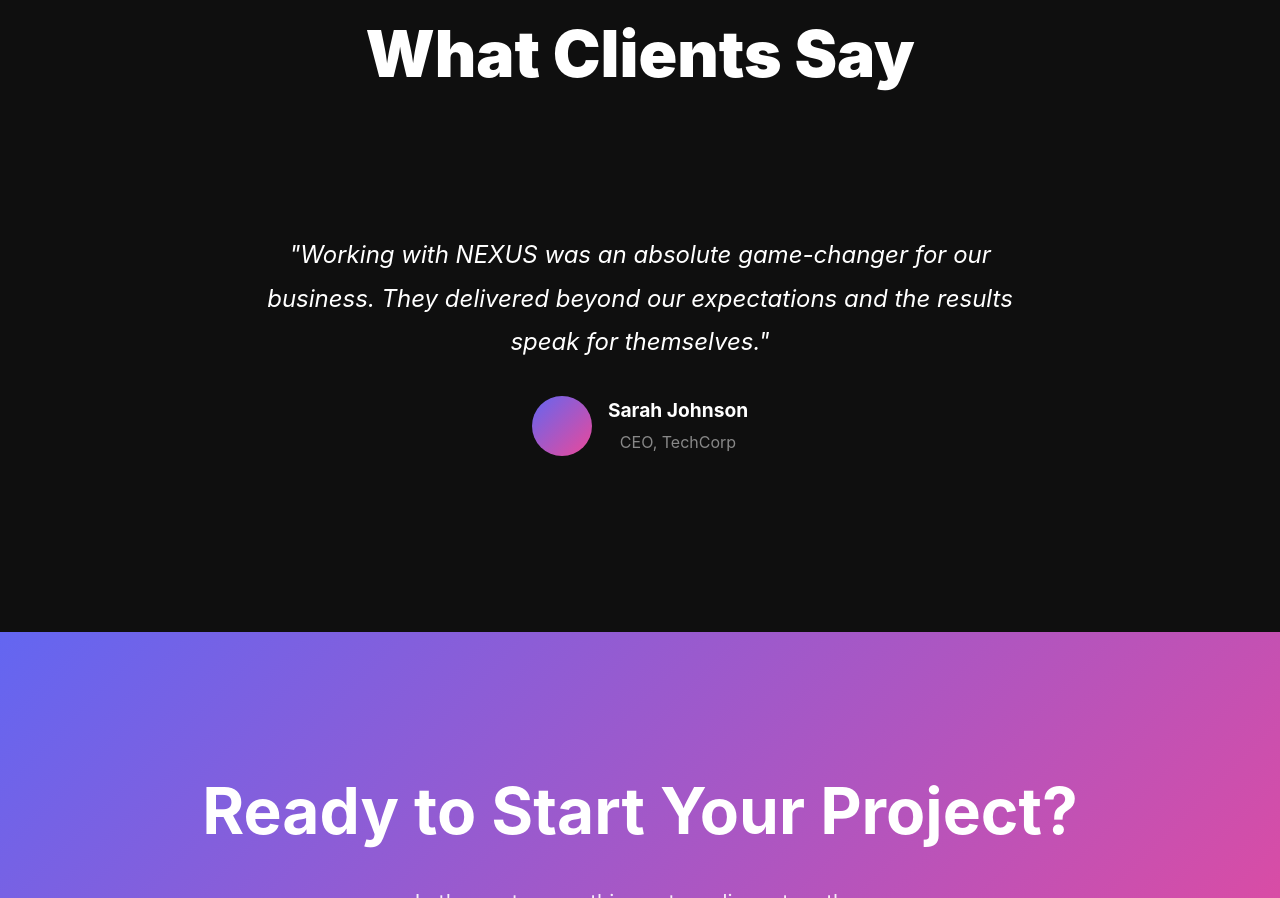
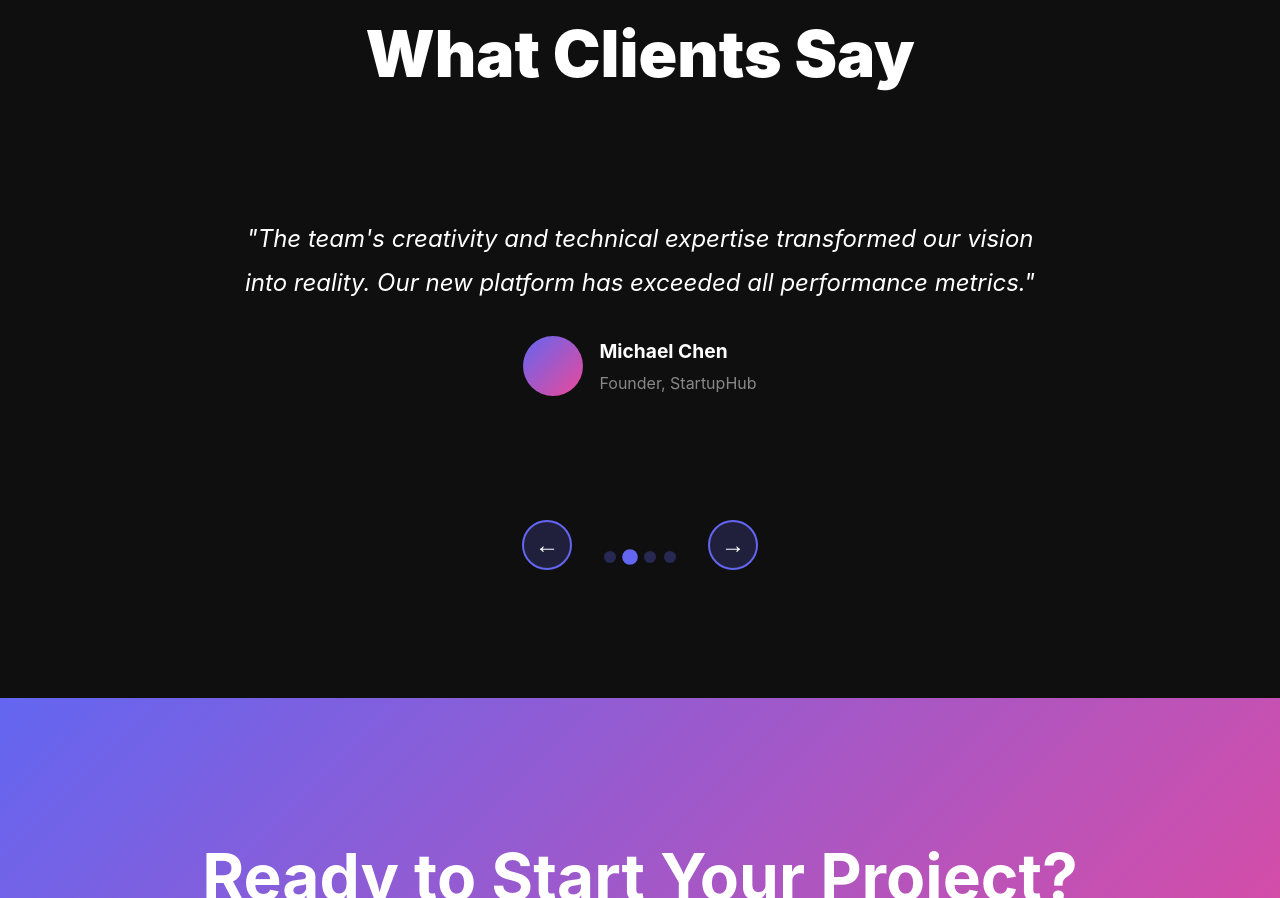
Before and after one commit to farhanfahim161/My-Website, a plain HTML site: page index.html in a window 1280 px wide. Shown: the part 6891-7789 px from the top of the page. Drawn offline with Linux system fonts and the light colour scheme.

Commit message:
Update index.html

```diff
--- a/index.html
+++ b/index.html
@@ -601,24 +601,40 @@
 
         .testimonials {
             background: var(--dark);
+            overflow: hidden;
         }
 
         .testimonials-slider {
             max-width: 900px;
             margin: 0 auto;
             position: relative;
+            overflow: hidden;
+            padding: 0 1rem;
+        }
+
+        .testimonials-wrapper {
+            display: flex;
+            transition: transform 0.5s ease;
+            width: 100%;
         }
 
         .testimonial {
+            min-width: 100%;
+            width: 100%;
+            flex-shrink: 0;
             text-align: center;
-            padding: 3rem;
+            padding: 2rem 1rem;
+            box-sizing: border-box;
         }
 
         .testimonial-text {
             font-size: 1.5rem;
             line-height: 1.8;
-            margin-bottom: 2rem;
+            margin-bottom: 1rem;
             font-style: italic;
+            max-width: 800px;
+            margin-left: auto;
+            margin-right: auto;
         }
 
         .testimonial-author {
@@ -626,6 +642,7 @@
             align-items: center;
             justify-content: center;
             gap: 1rem;
+            margin-top: 2rem;
         }
 
         .author-image {
@@ -635,6 +652,10 @@
             background: linear-gradient(135deg, var(--primary), var(--secondary));
         }
 
+        .author-info {
+            text-align: left;
+        }
+
         .author-info h4 {
             font-size: 1.2rem;
             margin-bottom: 0.3rem;
@@ -642,6 +663,55 @@
 
         .author-info p {
             color: #888;
+        }
+
+        .slider-controls {
+            display: flex;
+            justify-content: center;
+            align-items: center;
+            gap: 2rem;
+            margin-top: 3rem;
+        }
+
+        .slider-btn {
+            width: 50px;
+            height: 50px;
+            border-radius: 50%;
+            background: rgba(99, 102, 241, 0.2);
+            border: 2px solid var(--primary);
+            color: white;
+            font-size: 1.5rem;
+            cursor: pointer;
+            transition: all 0.3s;
+            display: flex;
+            align-items: center;
+            justify-content: center;
+        }
+
+        .slider-btn:hover {
+            background: var(--primary);
+            transform: scale(1.1);
+        }
+
+        .slider-dots {
+            display: flex;
+            justify-content: center;
+            gap: 0.5rem;
+            margin-top: 1.5rem;
+        }
+
+        .dot {
+            width: 12px;
+            height: 12px;
+            border-radius: 50%;
+            background: rgba(99, 102, 241, 0.3);
+            cursor: pointer;
+            transition: all 0.3s;
+        }
+
+        .dot.active {
+            background: var(--primary);
+            transform: scale(1.3);
         }
 
         .cta-section {
@@ -1013,6 +1083,7 @@
             <h2 class="section-title">What Clients Say</h2>
         </div>
         <div class="testimonials-slider">
+            <div class="testimonials-wrapper">
                 <div class="testimonial">
                     <p class="testimonial-text">"Working with NEXUS was an absolute game-changer for our business. They delivered beyond our expectations and the results speak for themselves."</p>
                     <div class="testimonial-author">
@@ -1022,6 +1093,53 @@
                             <p>CEO, TechCorp</p>
                         </div>
                     </div>
+                </div>
+                <div class="testimonial">
+                    <p class="testimonial-text">"The team's creativity and technical expertise transformed our vision into reality. Our new platform has exceeded all performance metrics."</p>
+                    <div class="testimonial-author">
+                        <div class="author-image"></div>
+                        <div class="author-info">
+                            <h4>Michael Chen</h4>
+                            <p>Founder, StartupHub</p>
+                        </div>
+                    </div>
+                </div>
+                <div class="testimonial">
+                    <p class="testimonial-text">"Outstanding work from start to finish. NEXUS understood our brand perfectly and created an experience that our customers love."</p>
+                    <div class="testimonial-author">
+                        <div class="author-image"></div>
+                        <div class="author-info">
+                            <h4>Emily Rodriguez</h4>
+                            <p>Marketing Director, BrandCo</p>
+                        </div>
+                    </div>
+                </div>
+                <div class="testimonial">
+                    <p class="testimonial-text">"Professional, responsive, and innovative. They took our complex requirements and delivered a solution that's both beautiful and functional."</p>
+                    <div class="testimonial-author">
+                        <div class="author-image"></div>
+                        <div class="author-info">
+                            <h4>David Park</h4>
+                            <p>CTO, FinanceHub</p>
+                        </div>
+                    </div>
+                </div>
+            </div>
+            <div class="slider-controls">
+                <button class="slider-btn prev-btn">←</button>
+                <div class="slider-dots">
+                    <span class="dot active"></span>
+                    <span class="dot"></span>
+                    <span class="dot"></span>
+                    <span class="dot"></span>
+                </div>
+                <button class="slider-btn next-btn">→</button>
+            </div>
+        </div>
+                <span class="dot active"></span>
+                <span class="dot"></span>
+                <span class="dot"></span>
+                <span class="dot"></span>
             </div>
         </div>
     </section>
@@ -1205,6 +1323,48 @@
                 cursorFollower.style.transform = 'translate(-50%, -50%) scale(1)';
             });
         });
+
+        // Testimonials Slider
+        const testimonialsWrapper = document.querySelector('.testimonials-wrapper');
+        const testimonials = document.querySelectorAll('.testimonial');
+        const prevBtn = document.querySelector('.prev-btn');
+        const nextBtn = document.querySelector('.next-btn');
+        const dots = document.querySelectorAll('.dot');
+        let currentSlide = 0;
+        const totalSlides = testimonials.length;
+
+        function updateSlider() {
+            testimonialsWrapper.style.transform = `translateX(-${currentSlide * 100}%)`;
+
+            // Update dots
+            dots.forEach((dot, index) => {
+                dot.classList.toggle('active', index === currentSlide);
+            });
+        }
+
+        function nextSlide() {
+            currentSlide = (currentSlide + 1) % totalSlides;
+            updateSlider();
+        }
+
+        function prevSlide() {
+            currentSlide = (currentSlide - 1 + totalSlides) % totalSlides;
+            updateSlider();
+        }
+
+        nextBtn.addEventListener('click', nextSlide);
+        prevBtn.addEventListener('click', prevSlide);
+
+        // Dot navigation
+        dots.forEach((dot, index) => {
+            dot.addEventListener('click', () => {
+                currentSlide = index;
+                updateSlider();
+            });
+        });
+
+        // Auto-play slider
+        setInterval(nextSlide, 5000);
     </script>
 </body>
 </html
```
Lines whose indentation alone changed are shown as unchanged.
